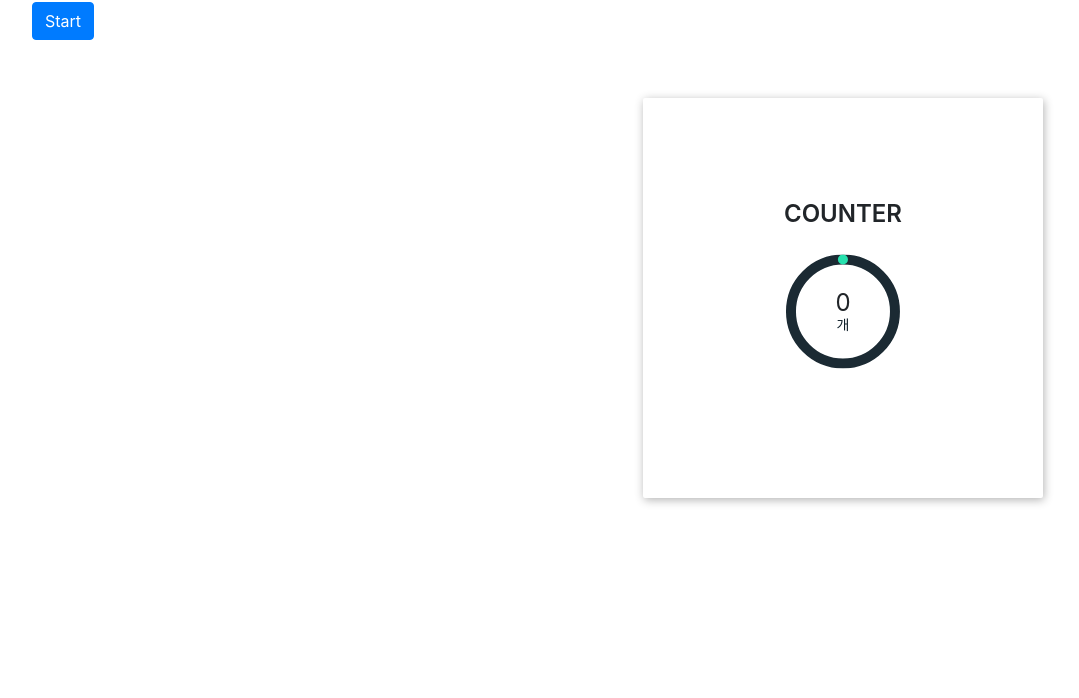
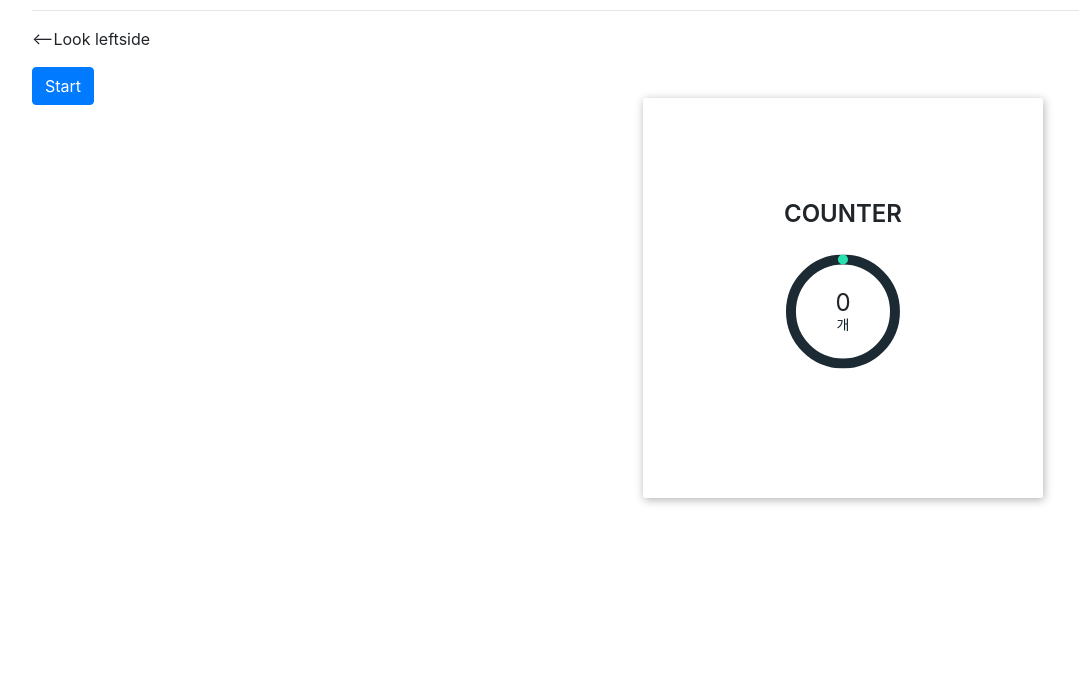
Before and after one commit to socm9145/web, a plain HTML site: page index.html in a window 1280 px wide. Shown: the part 102-800 px from the top of the page, without its empty margins (53-1132 px from the left). Drawn offline with nearby package versions, Linux system fonts and the light colour scheme.

Commit message:
Update index.html

```diff
--- a/index.html
+++ b/index.html
@@ -30,7 +30,8 @@
                 </div>
             </div>
         </div>
-        <h1>Squat Trainer</h1>
+        <h1>Squat Trainer</h1><hr>
+        <p><--Look leftside</p>
         <button class="btn btn-primary"type="button" onclick="init()">Start</button>
         <div><canvas id="canvas"></canvas></div>
         <div id="label-container"></div>
```
